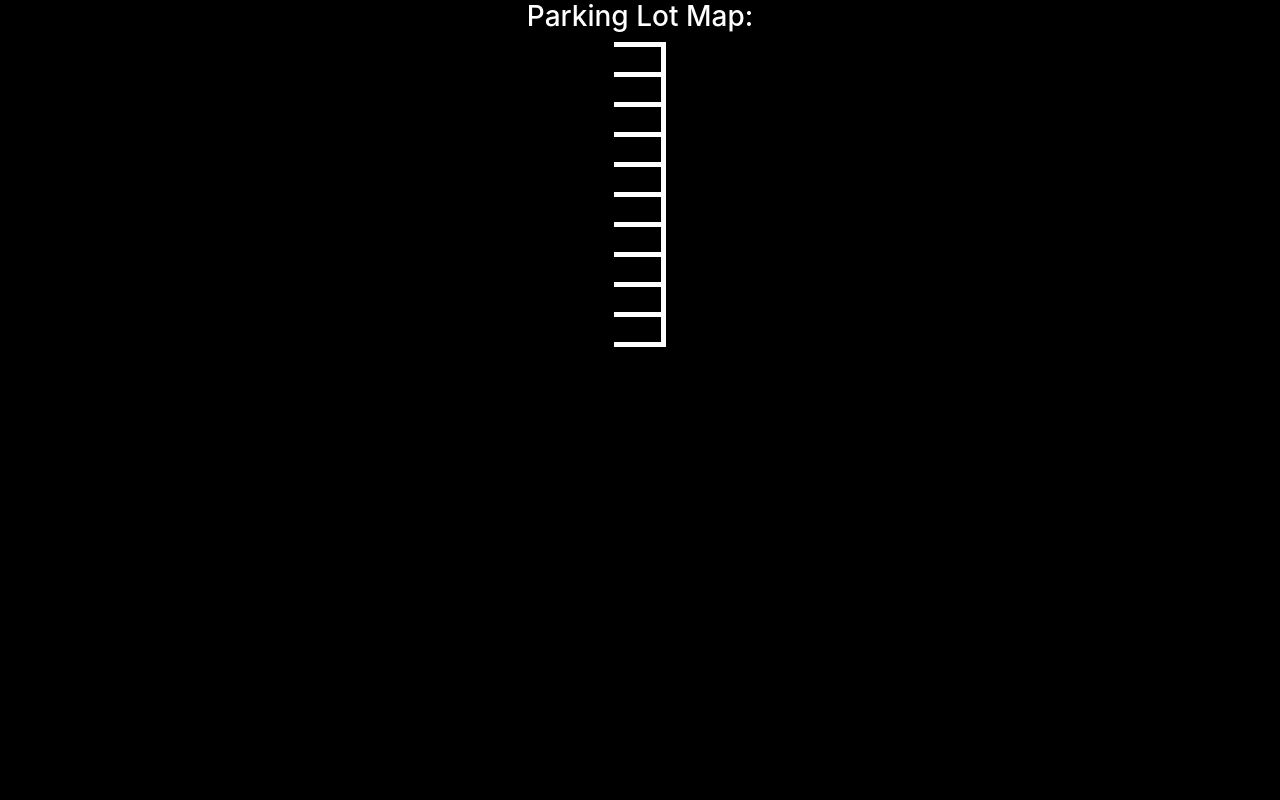
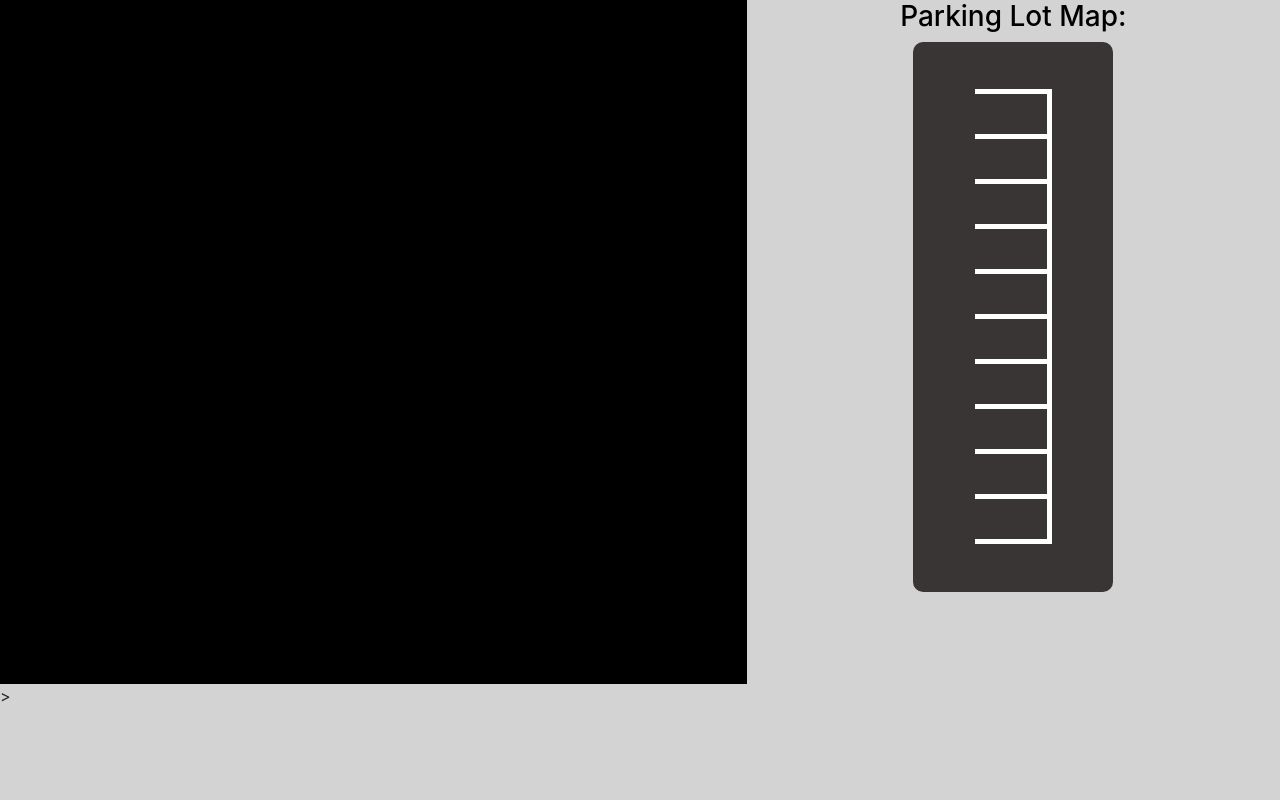
Before and after one commit to cse-uprc/Park-Smart, a Flask app: page / in a window 1280 px wide. Run offline with Flask 2, Linux system fonts and the light colour scheme; some libraries are stand-ins or nearby versions.

Commit message:
Rough HTML/CSS aesthetics

```diff
--- a/driver-ui-app/server.py
+++ b/driver-ui-app/server.py
@@ -1,5 +1,5 @@
 # Name: server.py
-# Authors: Jacob Hunt, Joey Kilgore, Jared Makai, Jonathan Bender
+# Authors: Jacob Hunt, Joey Kilgore, Jared Maki, Jonathan Bender
 # Python version: 3
 #
 # Description:
@@ -8,6 +8,7 @@
 import os
 from flask import Flask, render_template, request, jsonify
 
+# main Flask server application object
 app = Flask(__name__)
 
 NUMBER_OF_PARKING_SPACES = 10
@@ -56,6 +57,8 @@ def updateParkingSpace():
         req_id = int(request.args.get("id"))
         req_isOccupied = request.args.get("isOccupied")
 
+    # try to update the parking space status and return a json
+    # message indicating success or failure
     try:
         if int(req_isOccupied) == 0:
             req_isOccupied = False
@@ -73,7 +76,6 @@ def updateParkingSpace():
             success = False,
             returnMessage = "A serverside exception occurred",
         )
-
     return jsonify(
         success = True,
         returnMessage = "Parking Space #" + str(req_id) + " Successfully Updated"
--- a/driver-ui-app/static/stylesheet.css
+++ b/driver-ui-app/static/stylesheet.css
@@ -1,13 +1,34 @@
+html {
+    height: 100%;
+}
+
 body {
-    background-color: #000000;
+    height: 100%;
+    background-color: lightgrey;
 }
 
 p {
-    color: #FFFFFF;
+    color: black;
 }
 
 a {
     color: #7777FF;
+}
+
+#main-container {
+    height: 100%;
+    width: 100%;
+}
+
+#row-1 {
+    height: 100%;
+    width: 100%;
+    margin-left: 0px;
+    margin-right: 0px;
+}
+
+#left-col {
+    background-color: #000000;
 }
 
 #parking-map-container {
@@ -16,8 +37,19 @@ a {
     justify-content: center;
 }
 
+#parking-map-background {
+    display: flex;
+    align-items: center;
+    justify-content: center;
+    width: 200px;
+    height: 550px;
+    padding: 20px, 0px, 20px, 0px;
+    border-radius: 10px;
+    background-color: #3a3535;
+}
+
 #parking-map-header-text {
-    color: white;
+    color: black;
     text-align: center;
 }
 
@@ -25,6 +57,6 @@ a {
     border-color: white;
     border-width: 5px 5px 5px 0px;
     border-style: solid;
-    width: 50px;
-    height: 30px;
+    width: 75px;
+    height: 45px;
 }
--- a/driver-ui-app/templates/index.html
+++ b/driver-ui-app/templates/index.html
@@ -15,12 +15,18 @@ Map of parking lot that shows parking spot availability.
 {% endblock %}
 
 {% block body %}
+<div class="row" id="row-1">
 
+	<div class="col-lg-7" id="left-col">
+	</div><!-- end div: "left-col" -->
+
+
+	<div class="col-lg-5" id="right-col">
 		<h3 id="parking-map-header-text">
 			Parking Lot Map:
 		</h3>
-
 		<div id="parking-map-container">
+			<div id="parking-map-background">
 				<table id="parking-map">
 
 					{% for i in range(10) %}
@@ -30,5 +36,9 @@ Map of parking lot that shows parking spot availability.
 					{% endfor %}
 
 				</table>
-</div>
+			</div><!-- end div: "parking-map-background" -->
+		</div><!-- end div: "parking-map-container" -->
+
+	</div><!-- end div: "right-col" -->>
+</div><!-- end div: "row-1" -->
 {% endblock %}
```
Lines whose indentation alone changed are shown as unchanged.
